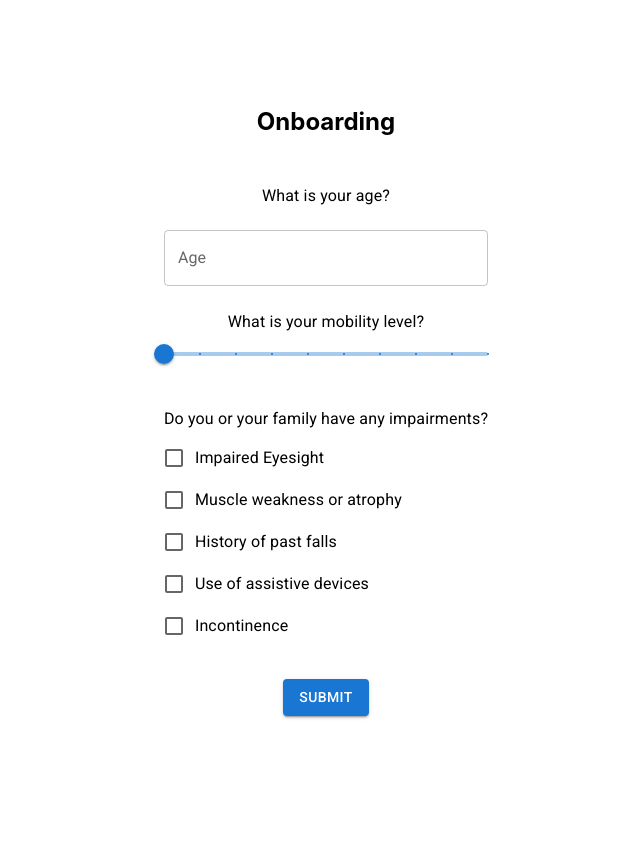
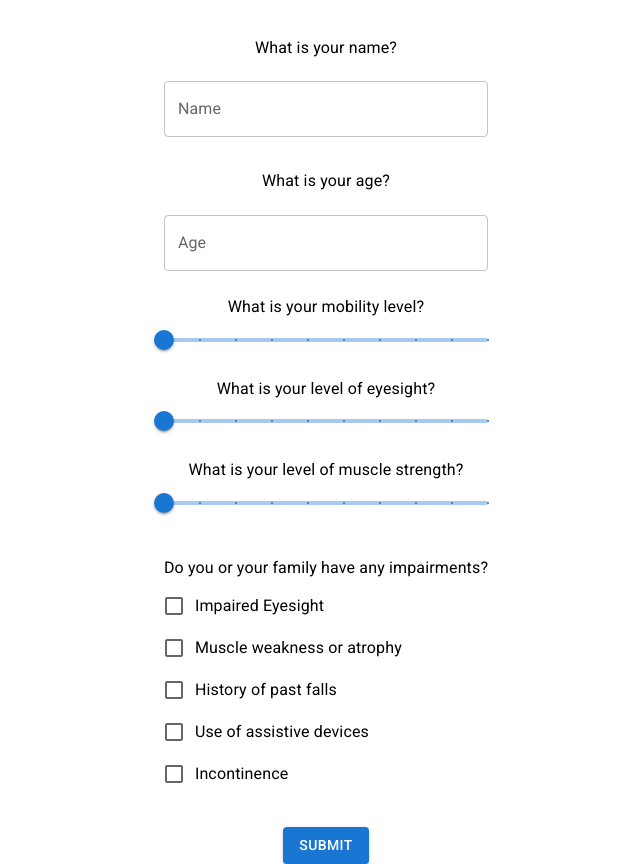
Before and after one commit to jackgarritano/safeHome, a React (Vite) app: page /onboarding in a window 1280 px wide. Shown: the whole page, without its empty margins (314-954 px from the left). Before the commit the page ends 800 px from the top, so only its background shows below. Built offline with nearby package versions, Linux system fonts and the light colour scheme.

Commit message:
further unboarding

```diff
--- a/src/pages/Onboarding.jsx
+++ b/src/pages/Onboarding.jsx
@@ -6,6 +6,7 @@ export default function Onboarding() {
 
 
 	const [formData, setFormData] = useState({
+		name: '',
 		age: '',
 		mobility: 0,
 		impairments: {
@@ -14,14 +15,13 @@ export default function Onboarding() {
 			historyOfFalls: false,
 			assistiveDevices: false,
 			incontinence: false,
-		},
-		budget: '',
+		}
 	});
 
 	// Handler for inputs change
 	const handleInputChange = (event) => {
 		const { name, value } = event.target;
-		setFormData((prevFormData) =>{
+		setFormData((prevFormData) => {
 			return { ...prevFormData, [name]: value };
 		});
 	};
@@ -55,6 +55,21 @@ export default function Onboarding() {
 				<h2>Onboarding</h2>
 				<br></br>
 				<Typography gutterBottom variant="body1">
+					What is your name?
+				</Typography>
+				{/* Name Input */}
+				<TextField
+					fullWidth
+					margin="normal"
+					label="Name"
+					variant="outlined"
+					name="age"
+					value={formData.age}
+					onChange={handleInputChange}
+				/>
+				<br></br>
+				<br></br>
+				<Typography gutterBottom variant="body1">
 					What is your age?
 				</Typography>
 				{/* Age Input */}
@@ -82,6 +97,42 @@ export default function Onboarding() {
 						min={1}
 						max={10}
 						name="mobility"
+						value={formData.mobility}
+						onChange={handleSliderChange}
+					/>
+				</Box>
+
+				{/* Eyesight Slider */}
+				<Box sx={{ my: 2 }}>
+					<Typography gutterBottom variant="body1">
+						What is your level of eyesight?
+					</Typography>
+					<Slider
+						aria-label="Eyesight Level"
+						valueLabelDisplay="auto"
+						step={1}
+						marks
+						min={1}
+						max={10}
+						name="eyesight"
+						value={formData.mobility}
+						onChange={handleSliderChange}
+					/>
+				</Box>
+
+				{/* Mobility Slider */}
+				<Box sx={{ my: 2 }}>
+					<Typography gutterBottom variant="body1">
+						What is your level of muscle strength?
+					</Typography>
+					<Slider
+						aria-label="Muscle Strength"
+						valueLabelDisplay="auto"
+						step={1}
+						marks
+						min={1}
+						max={10}
+						name="strength"
 						value={formData.mobility}
 						onChange={handleSliderChange}
 					/>
```
Also changed, not shown: src/utils/db.js (added, +14 -0 lines).
